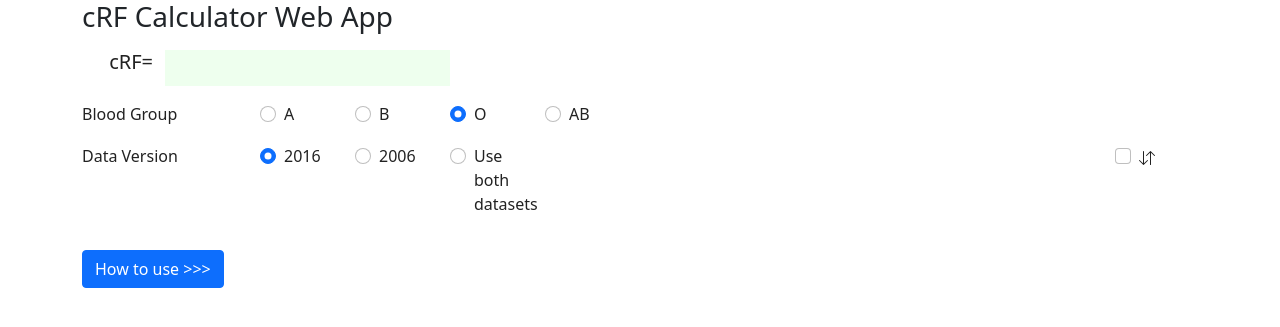
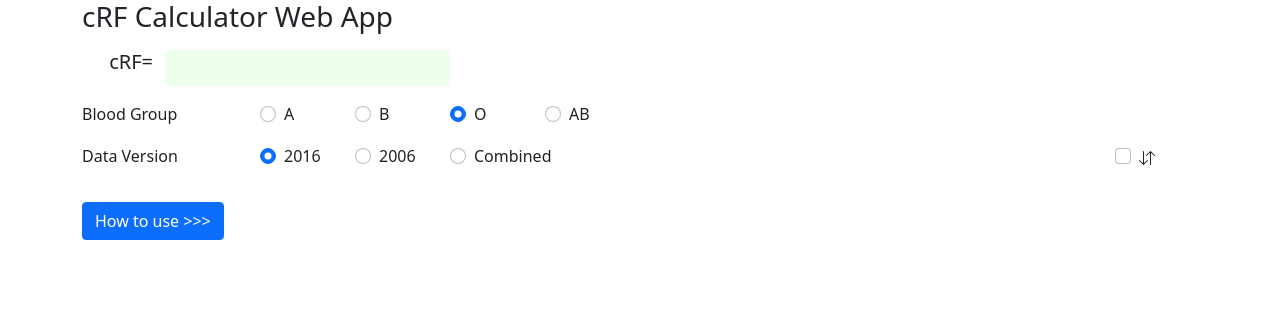
Before and after one commit to machnine/cRF_calculator_web, a FastAPI app: template templates/home.html in a window 1280 px wide. Shown: the top 327 px of the page. Run offline with FastAPI, Linux system fonts and the light colour scheme; the template is opened without the code that fills it, so the values that code supplies are empty; parts of the project's set-up code (start-up, migrations or seed data) failed here and were passed over; some libraries are stand-ins or nearby versions.

Commit message:
minor label change

```diff
--- a/templates/home.html
+++ b/templates/home.html
@@ -47,7 +47,7 @@
           </div>
           <div class="col-2 col-sm-2 col-lg-1 form-check form-check-solid">
             <input class="form-check-input" name="ver" type="radio" value="0">
-            <label class="form-check-label" title="NB: DRBn data is missing from the 2006 set!">Use both datasets</label>
+            <label class="form-check-label" title="NB: DRBn data is missing from the 2006 set!">Combined</label>
           </div>
           <div class="col-1 col-lg-6"></div>
           <div class="col-2 col-sm-2 col-lg-1 form-check form-check-solid">
```
